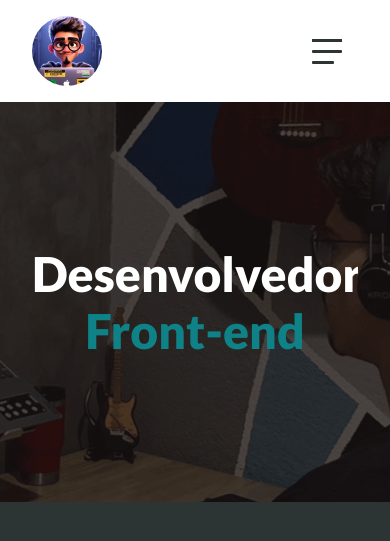
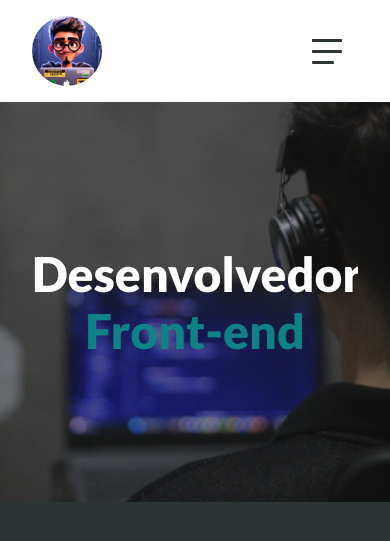
Before and after one commit to gabrielvieira-web/portifolio, a React (Vite) app: page /projetos in a window 390 px wide. Shown: the top 541 px of the page. Built offline with nearby package versions, Linux system fonts and the light colour scheme; no server answers.

Commit message:
Adicionei o bannerMobile, e coloquei código css para posicionar essas imagens

```diff
--- a/src/components/Banner/Banner.module.css
+++ b/src/components/Banner/Banner.module.css
@@ -1,5 +1,5 @@
 .container {
-  background: url("../../assets/banners/bannerHome.png") no-repeat center;
+  background: url("../../assets/banners/bannerHome.png") no-repeat center 70%;
   background-size: cover;
   display: flex;
   justify-content: center;
@@ -53,7 +53,10 @@
 
 @media screen and (max-width: 768px) {
   .container {
-    background-position: 55%;;
+    background: url("../../assets/banners/bannerMobile.png") no-repeat;
+    background-size: cover;
+    background-position-y:60%;
+    background-attachment: fixed;
   }
 
   .menuActive {
```
Also changed, not shown: src/assets/banners/bannerHome.png, src/assets/banners/bannerMobile.png.
